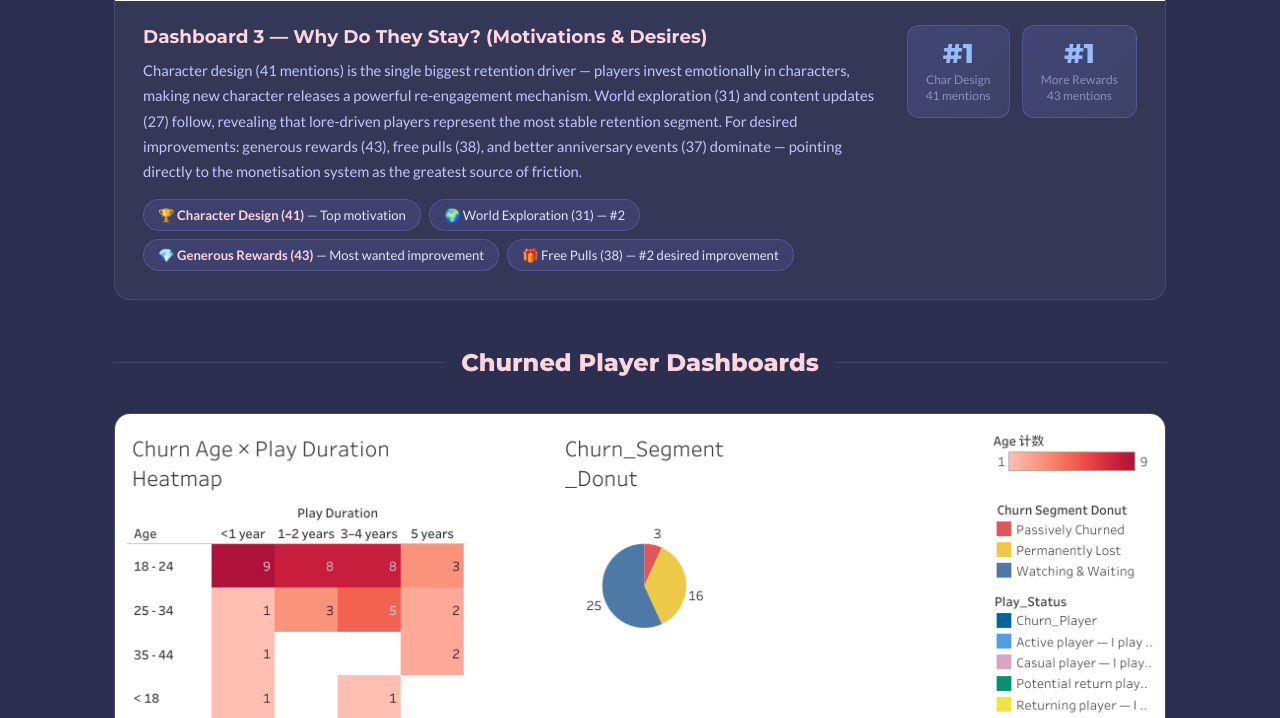
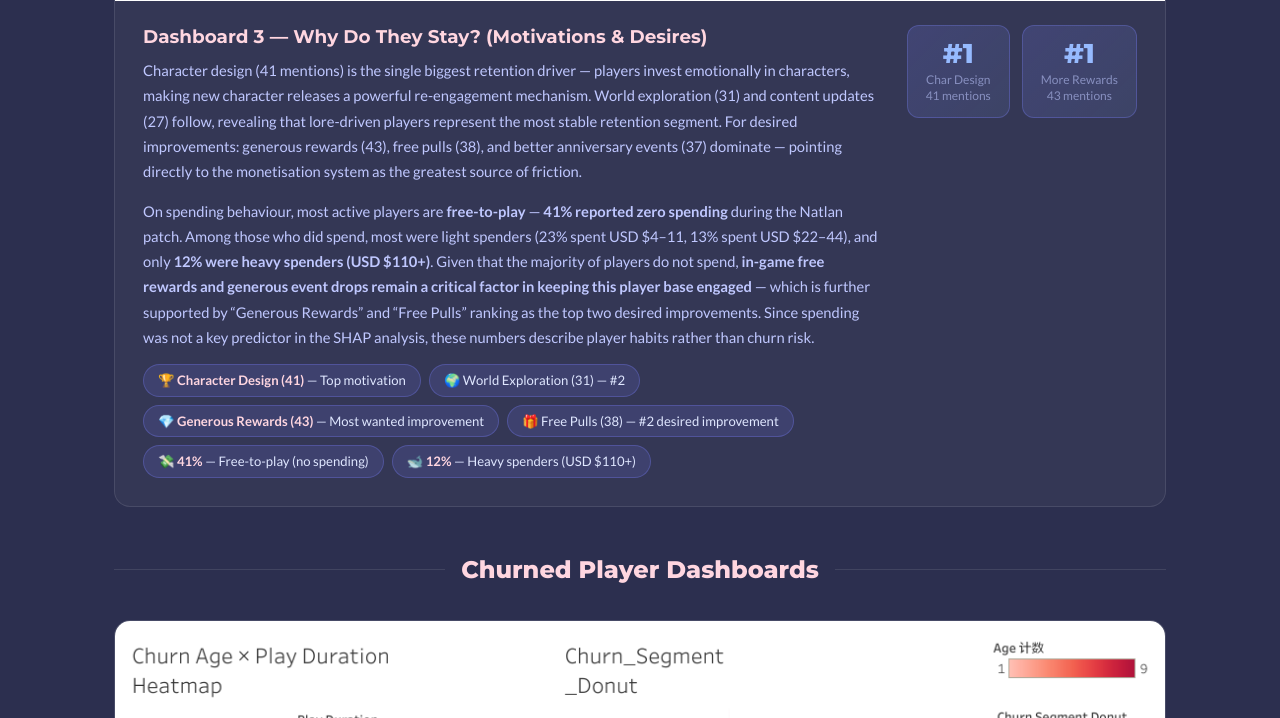
Before and after one commit to BCS23090011/Final_Year_Project, a Flask app: page /customer_profile in a window 1280 px wide. Shown: the part 3639-4357 px from the top of the page. Run offline with Flask 3, Linux system fonts and the light colour scheme.

Commit message:
adding_spending_behaviour

```diff
--- a/templates/customer_profile.html
+++ b/templates/customer_profile.html
@@ -266,11 +266,24 @@
             and better anniversary events (37) dominate — pointing directly
             to the monetisation system as the greatest source of friction.
           </p>
+          <p>
+            On spending behaviour, most active players are <strong>free-to-play</strong> —
+            <strong>41% reported zero spending</strong> during the Natlan patch. Among those who did spend,
+            most were light spenders (23% spent USD $4–11, 13% spent USD $22–44), and only
+            <strong>12% were heavy spenders (USD $110+)</strong>. Given that the majority of players
+            do not spend, <strong>in-game free rewards and generous event drops remain a critical factor
+            in keeping this player base engaged</strong> — which is further supported by
+            “Generous Rewards” and “Free Pulls” ranking as the top two desired improvements.
+            Since spending was not a key predictor in the SHAP analysis, these numbers describe
+            player habits rather than churn risk.
+          </p>
           <div class="findings-pills">
             <div class="finding-pill">🏆 <strong>Character Design (41)</strong> — Top motivation</div>
             <div class="finding-pill">🌍 World Exploration (31) — #2</div>
             <div class="finding-pill">💎 <strong>Generous Rewards (43)</strong> — Most wanted improvement</div>
             <div class="finding-pill">🎁 Free Pulls (38) — #2 desired improvement</div>
+            <div class="finding-pill">💸 <strong>41%</strong> — Free-to-play (no spending)</div>
+            <div class="finding-pill">🐋 <strong>12%</strong> — Heavy spenders (USD $110+)</div>
           </div>
         </div>
         <div class="kn-row">
```
